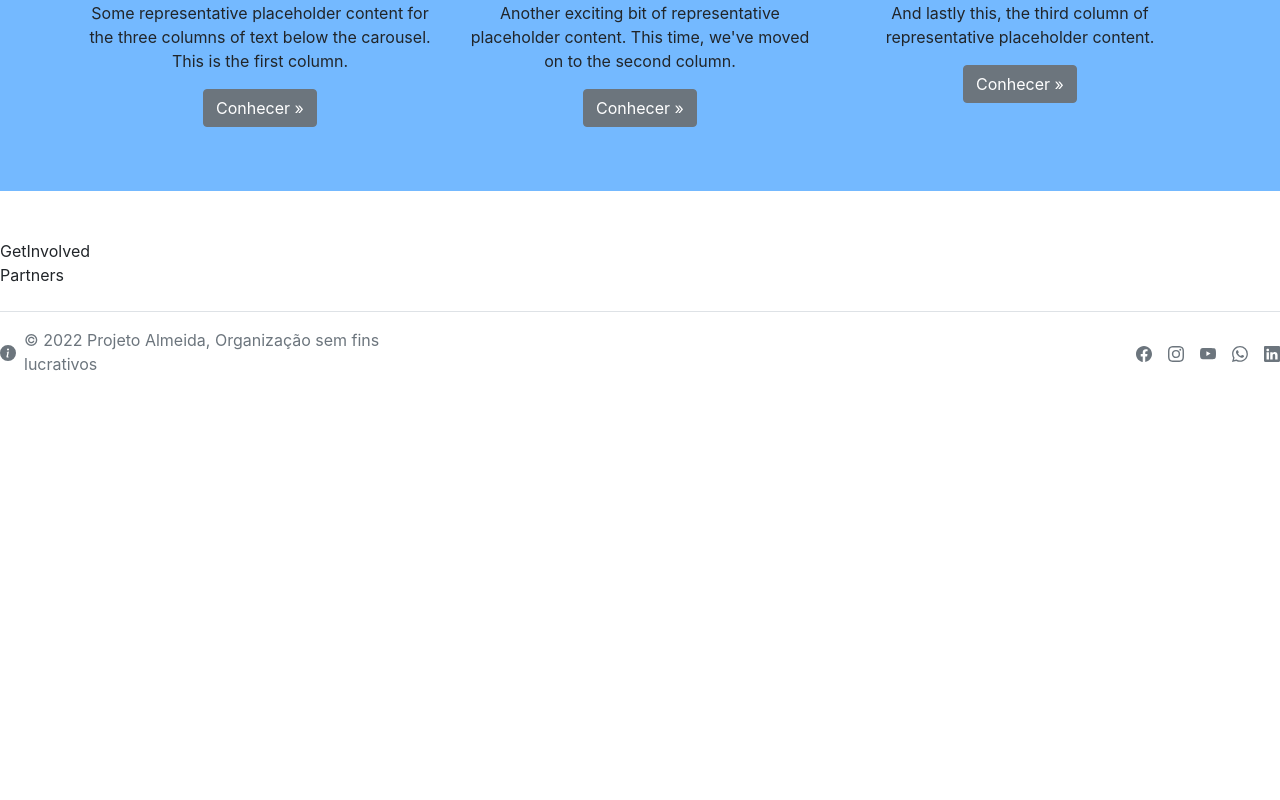
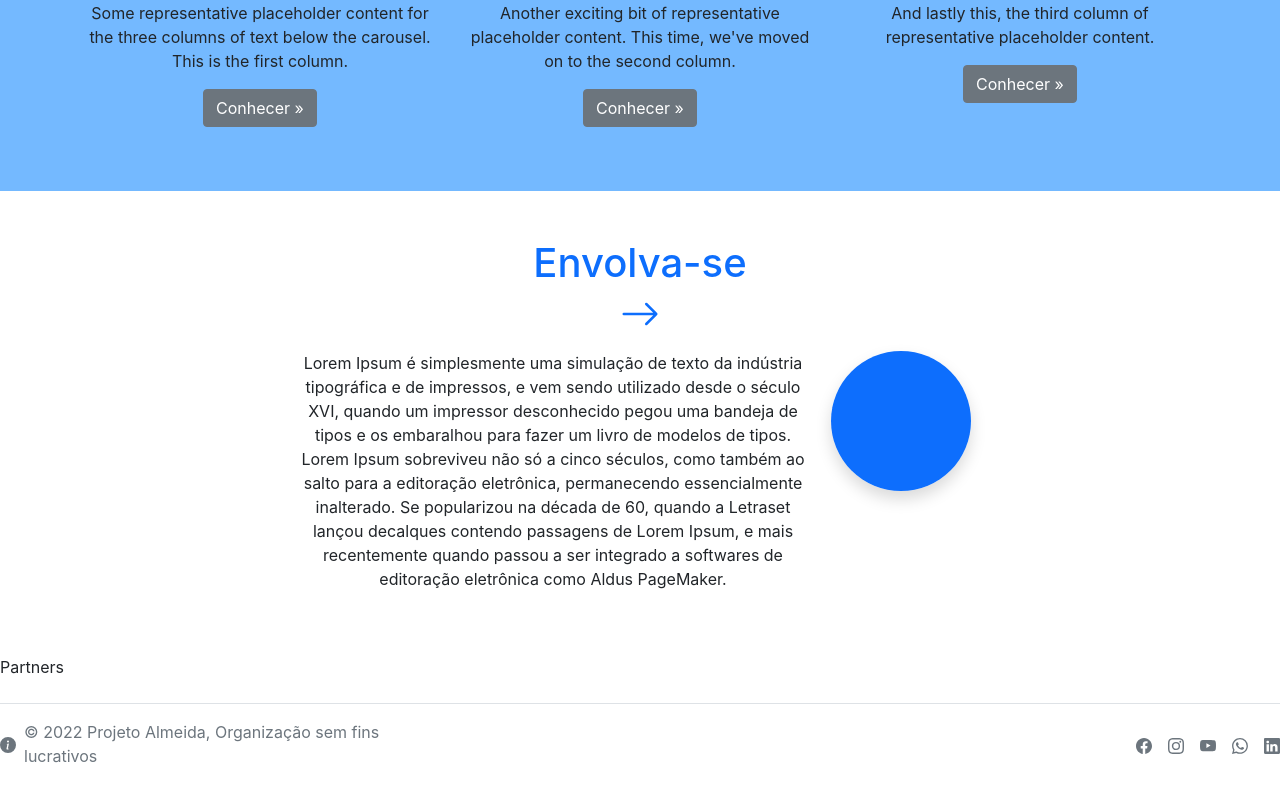
Before and after one commit to israelcena/ong-projeto-almeida, a Next.js app: page / in a window 1280 px wide. Shown: the part 1246-2046 px from the top of the page. Before the commit the page ends 1662 px from the top, so only its background shows below. Built offline with nearby package versions, Linux system fonts and the light colour scheme.

Commit message:
include Get Involved

```diff
--- a/pages/components/GetInvolved.jsx
+++ b/pages/components/GetInvolved.jsx
@@ -1,5 +1,45 @@
+import { BsArrowRight } from "react-icons/bs";
 export default function GetInvolved() {
-  return (
-    <section>GetInvolved</section>
-  )
+	return (
+		<section className="container my-5 px-5 text-center">
+			<h1 className="text-primary mb-3">
+				Envolva-se
+				<br />
+				<span>
+					<BsArrowRight />
+				</span>
+			</h1>
+			<div className="d-lg-flex justify-content-center aling-itens-center">
+				<div className="col-lg-6">
+					<p>
+						Lorem Ipsum é simplesmente uma simulação de texto da indústria
+						tipográfica e de impressos, e vem sendo utilizado desde o século
+						XVI, quando um impressor desconhecido pegou uma bandeja de tipos e
+						os embaralhou para fazer um livro de modelos de tipos. Lorem Ipsum
+						sobreviveu não só a cinco séculos, como também ao salto para a
+						editoração eletrônica, permanecendo essencialmente inalterado. Se
+						popularizou na década de 60, quando a Letraset lançou decalques
+						contendo passagens de Lorem Ipsum, e mais recentemente quando passou
+						a ser integrado a softwares de editoração eletrônica como Aldus
+						PageMaker.
+					</p>
+				</div>
+				<div className="col-lg-2">
+					<svg
+						className="bd-placeholder-img rounded-circle shadow"
+						width="140"
+						height="140"
+						xmlns="http://www.w3.org/2000/svg"
+						role="img"
+						aria-label="Placeholder: 140x140"
+						preserveAspectRatio="xMidYMid slice"
+						focusable="false"
+					>
+						<title>Placeholder</title>
+						<rect width="100%" height="100%" fill="#0d6efd"></rect>
+					</svg>
+				</div>
+			</div>
+		</section>
+	);
 }
```
